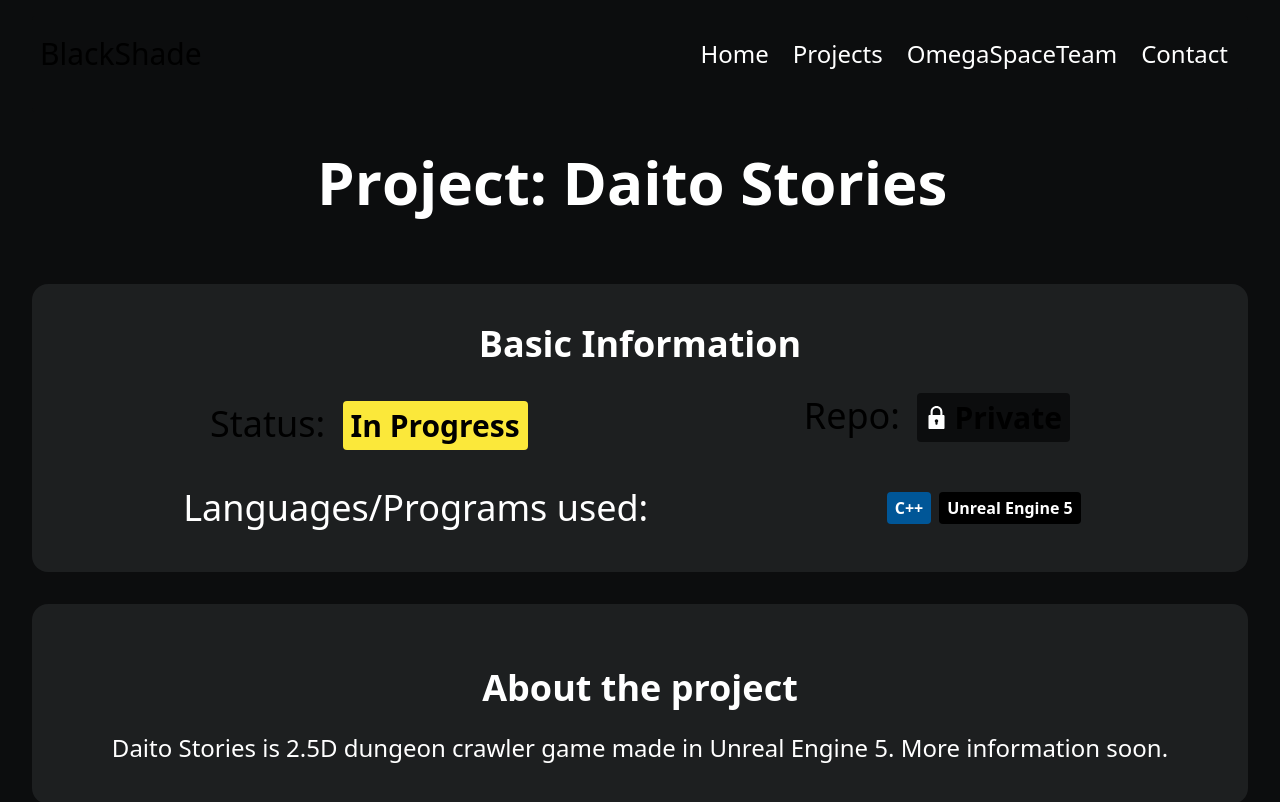
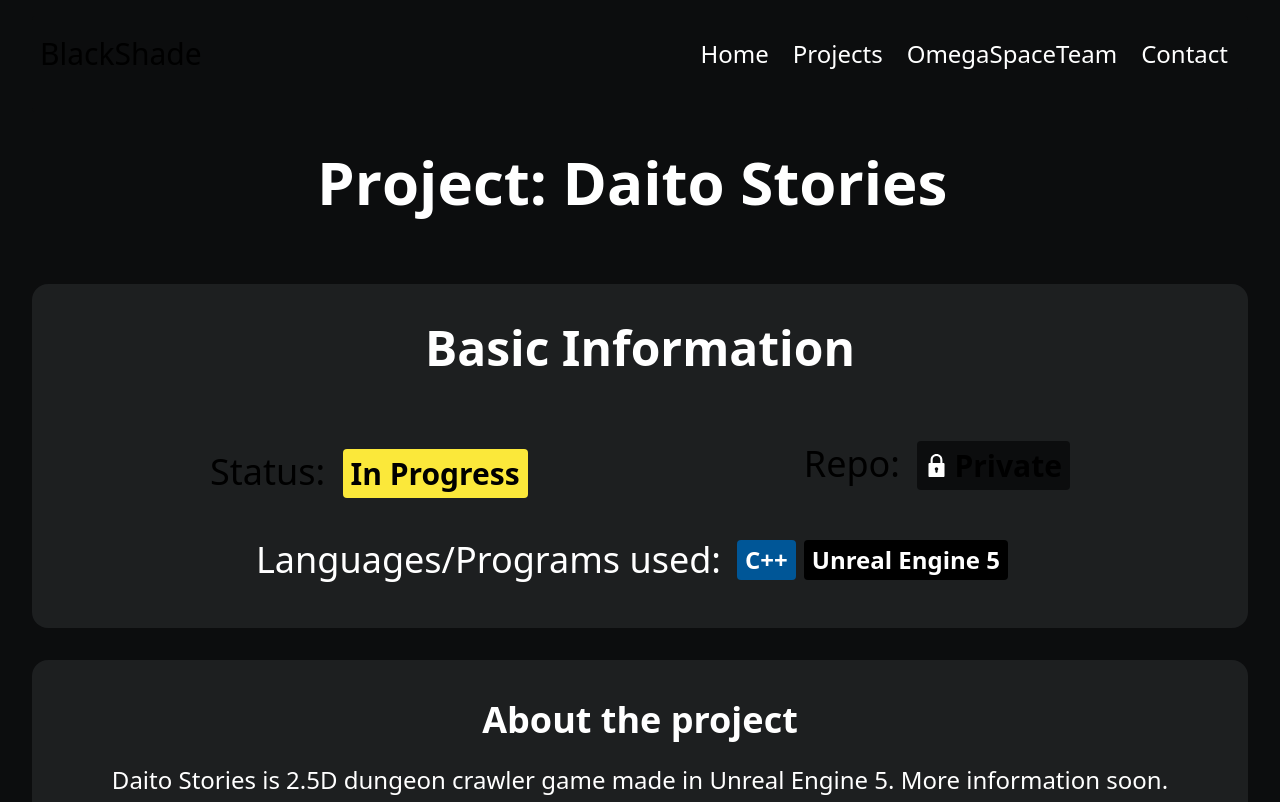
Before and after one commit to BlackShadeOSS/blackshade-website, a Next.js app: page /projects/daitostories in a window 1280 px wide. Shown: the top 802 px of the page. Built offline with nearby package versions, Linux system fonts and the light colour scheme.

Commit message:
Edited card so it accepts links and more

```diff
--- a/app/components/card.tsx
+++ b/app/components/card.tsx
@@ -7,6 +7,7 @@ import { LanguageKey } from "./languagesUsed";
 import { StatusKey } from "./status";
 import Status from "./status";
 import Repo from "./repo";
+import Link from "next/link";
 
 type CardProps = {
     title: string;
@@ -15,6 +16,7 @@ type CardProps = {
     status: StatusKey;
     repo?: string;
     by?: ByKey;
+    link: string;
 };
 
 type ByKey = keyof typeof byLogo;
@@ -32,12 +34,14 @@ export default function Card({
     status,
     repo = "",
     by = "BlackShade",
+    link,
 }: CardProps) {
     return (
         <motion.div
             whileHover={{ scale: [null, 1.015] }}
             transition={{ duration: 0.4 }}
         >
+            <Link href={link}>
                 <div className="h-auto w-full bg-ashgrey rounded-lg p-5">
                     <div className="flex justify-between items-center">
                         <h3 className="text-left text-2xl lg:text-3xl px-4 h-fit">
@@ -60,6 +64,7 @@ export default function Card({
                     </div>
                     <Languages languages={languages} />
                 </div>
+            </Link>
         </motion.div>
     );
 }
--- a/app/components/languagesUsed.tsx
+++ b/app/components/languagesUsed.tsx
@@ -65,11 +65,15 @@ const textColors = {
     hardware: "#fff",
 };
 
-const languageClassDiv = {};
+const languageClassSpan = {
+    sm: "text-base",
+    md: "text-lg sm:text-xl",
+    lg: "text-lg sm:text-2xl",
+};
 
-export default function Languages({ languages }: LanguagesProps) {
+export default function Languages({ languages, size = "sm" }: LanguagesProps) {
     return (
-        <div className="flex gap-2 px-4 py-2 overflow-x-hidden h-fit">
+        <div className="flex flex-col text-center lg:flex-row gap-2 px-4 py-2 overflow-x-hidden h-fit">
             {languages &&
                 languages.map((lang) => (
                     <div
@@ -79,7 +83,7 @@ export default function Languages({ languages }: LanguagesProps) {
                     >
                         <span
                             style={{ color: textColors[lang] }}
-                            className="font-bold"
+                            className={"font-bold " + languageClassSpan[size]}
                         >
                             {fullnames[lang]}
                         </span>
--- a/app/page.tsx
+++ b/app/page.tsx
@@ -156,6 +156,7 @@ export default function Page() {
                         languages={["csharp", "unity"]}
                         status="completed"
                         repo="github.com/BlackShadeOSS/LocalMultiplayerControllerSelectionScript"
+                        link="/projects"
                     />
                     <Card
                         title="MECB"
@@ -163,6 +164,7 @@ export default function Page() {
                         languages={["fusion360"]}
                         status="inprogress"
                         repo="/github.com/BlackShadeOSS/Modular-Exhaust-CanBox"
+                        link="/projects"
                     />
                     <Card
                         title="Space Odyssey 2"
@@ -171,6 +173,7 @@ export default function Page() {
                         status="completed"
                         repo="github.com/BlackShadeOSS/Space-Odyssey-2"
                         by="BlackShade"
+                        link="/projects"
                     />
                 </div>
                 <div className="flex justify-center items-center gap-4 h-28 mt-10">
--- a/app/projects/daitostories/page.tsx
+++ b/app/projects/daitostories/page.tsx
@@ -24,18 +24,18 @@ export default function Page() {
                     transition={{ duration: 0.75, delay: 0.25 }}
                     className="bg-ashgrey rounded-2xl p-10 h-fit"
                 >
-                    <h2 className="text-3xl text-center font-bold text-white lg:text-4xl">
+                    <h2 className="text-4xl text-center font-bold text-white lg:text-5xl mb-10">
                         Basic Information
                     </h2>
                     <div className="flex flex-col lg:flex-row justify-around items-center">
                         <Status status="inprogress" size="lg" />
                         <Repo repo="" size="lg" />
                     </div>
-                    <div className="flex flex-col lg:flex-row justify-around items-center mt-6">
-                        <h3 className="text-3xl text-white lg:text-4xl">
+                    <div className="flex flex-col gap-6 lg:gap-0 lg:flex-row justify-center items-center mt-6">
+                        <h3 className="text-2xl text-white text-center lg:text-left lg:text-4xl">
                             Languages/Programs used:
                         </h3>
-                        <Languages languages={["cpp", "ue5"]} />
+                        <Languages languages={["cpp", "ue5"]} size="lg" />
                     </div>
                 </motion.div>
                 <motion.div
@@ -44,7 +44,7 @@ export default function Page() {
                     transition={{ duration: 0.75, delay: 0.75 }}
                     className="bg-ashgrey rounded-2xl p-10 h-fit"
                 >
-                    <h3 className="text-3xl text-center font-bold text-white lg:text-4xl mt-6">
+                    <h3 className="text-3xl text-center font-bold text-white lg:text-4xl">
                         About the project
                     </h3>
                     <p className="text-2xl text-white text-center mt-6">
@@ -52,6 +52,17 @@ export default function Page() {
                         Unreal Engine 5. More information soon.
                     </p>
                 </motion.div>
+                {/* <motion.div
+                    initial={{ opacity: 0, x: -100 }}
+                    animate={{ opacity: 1, x: 0 }}
+                    transition={{ duration: 0.75, delay: 1.25 }}
+                    className="bg-ashgrey rounded-2xl p-10 h-fit"
+                >
+                    <h3 className="text-3xl text-center font-bold text-white lg:text-4xl">
+                        Photos
+                    </h3>
+                    <div className="grid grid-cols-1 gap-8 lg:grid-cols-3"></div>
+                </motion.div> */}
             </section>
         </div>
     );
--- a/app/projects/page.tsx
+++ b/app/projects/page.tsx
@@ -25,6 +25,7 @@ export default function Page() {
                         languages={["cpp", "ue5"]}
                         status="inprogress"
                         by="OmegaSpaceDev"
+                        link="/projects/daitostories"
                     />
                     <Card
                         title="LMCSS"
@@ -32,6 +33,7 @@ export default function Page() {
                         languages={["csharp", "unity"]}
                         status="completed"
                         repo="github.com/BlackShadeOSS/LocalMultiplayerControllerSelectionScript"
+                        link="/projects"
                     />
                     <Card
                         title="MECB"
@@ -39,6 +41,7 @@ export default function Page() {
                         languages={["fusion360"]}
                         status="inprogress"
                         repo="/github.com/BlackShadeOSS/Modular-Exhaust-CanBox"
+                        link="/projects"
                     />
                     <Card
                         title="BlackMessages"
@@ -46,6 +49,7 @@ export default function Page() {
                         languages={["dart", "flutter"]}
                         status="paused"
                         by="OmegaSpaceDev"
+                        link="/projects"
                     />
                     <Card
                         title="Navix"
@@ -53,6 +57,7 @@ export default function Page() {
                         languages={["kicad", "hardware"]}
                         status="paused"
                         by="OmegaSpaceSystems"
+                        link="/projects"
                     />
                     <Card
                         title="Space Odyssey 2"
@@ -61,6 +66,7 @@ export default function Page() {
                         status="completed"
                         repo="github.com/BlackShadeOSS/Space-Odyssey-2"
                         by="BlackShade"
+                        link="/projects"
                     />
                     <Card
                         title="Liquid Rocket Engine"
@@ -68,6 +74,7 @@ export default function Page() {
                         languages={["fusion360", "hardware"]}
                         status="paused"
                         by="OmegaSpaceSystems"
+                        link="/projects"
                     />
                     <Card
                         title="Sagas of Mankind"
@@ -75,6 +82,7 @@ export default function Page() {
                         languages={["cpp", "ue5"]}
                         status="paused"
                         by="OmegaSpaceDev"
+                        link="/projects"
                     />
                 </div>
                 <div className="flex justify-center items-center gap-4 h-28 mt-10">
```
Lines whose indentation alone changed are shown as unchanged.
